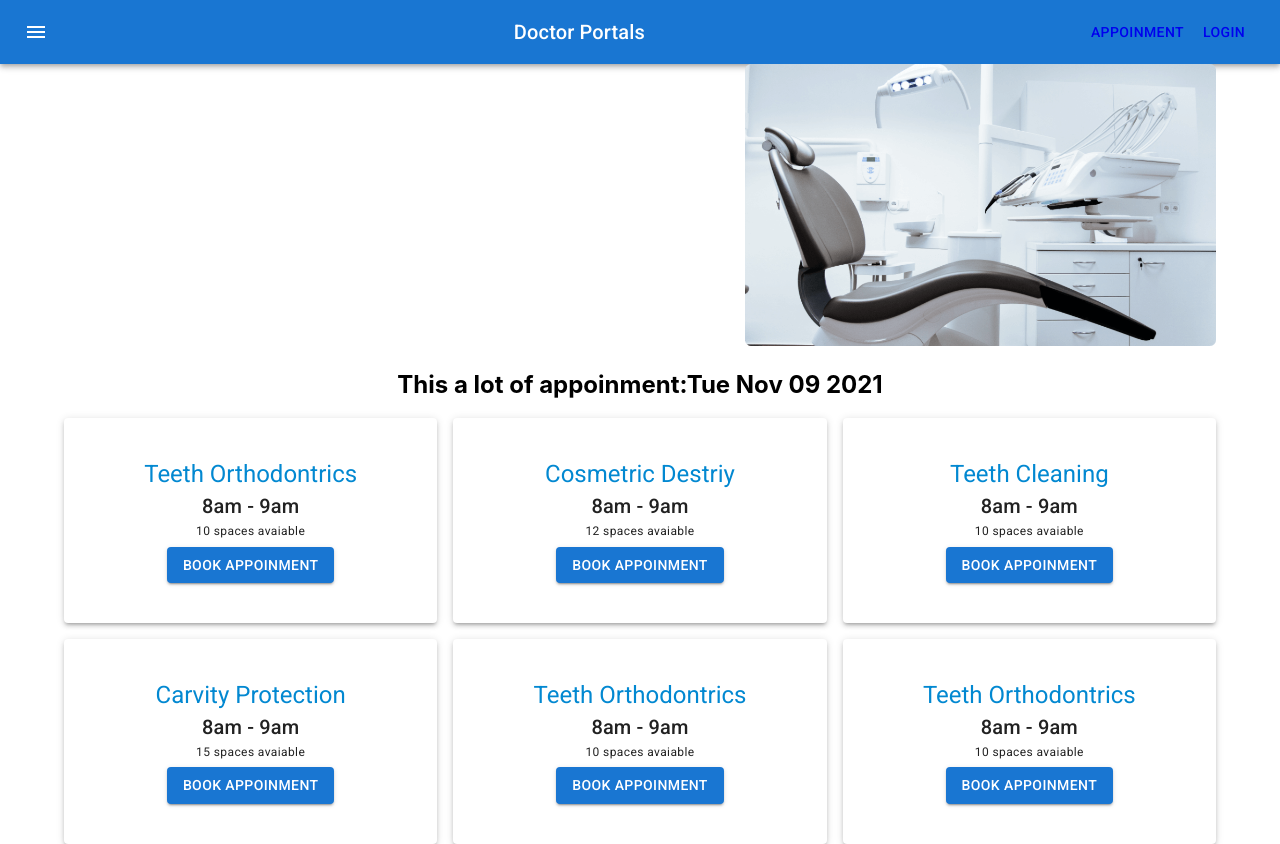
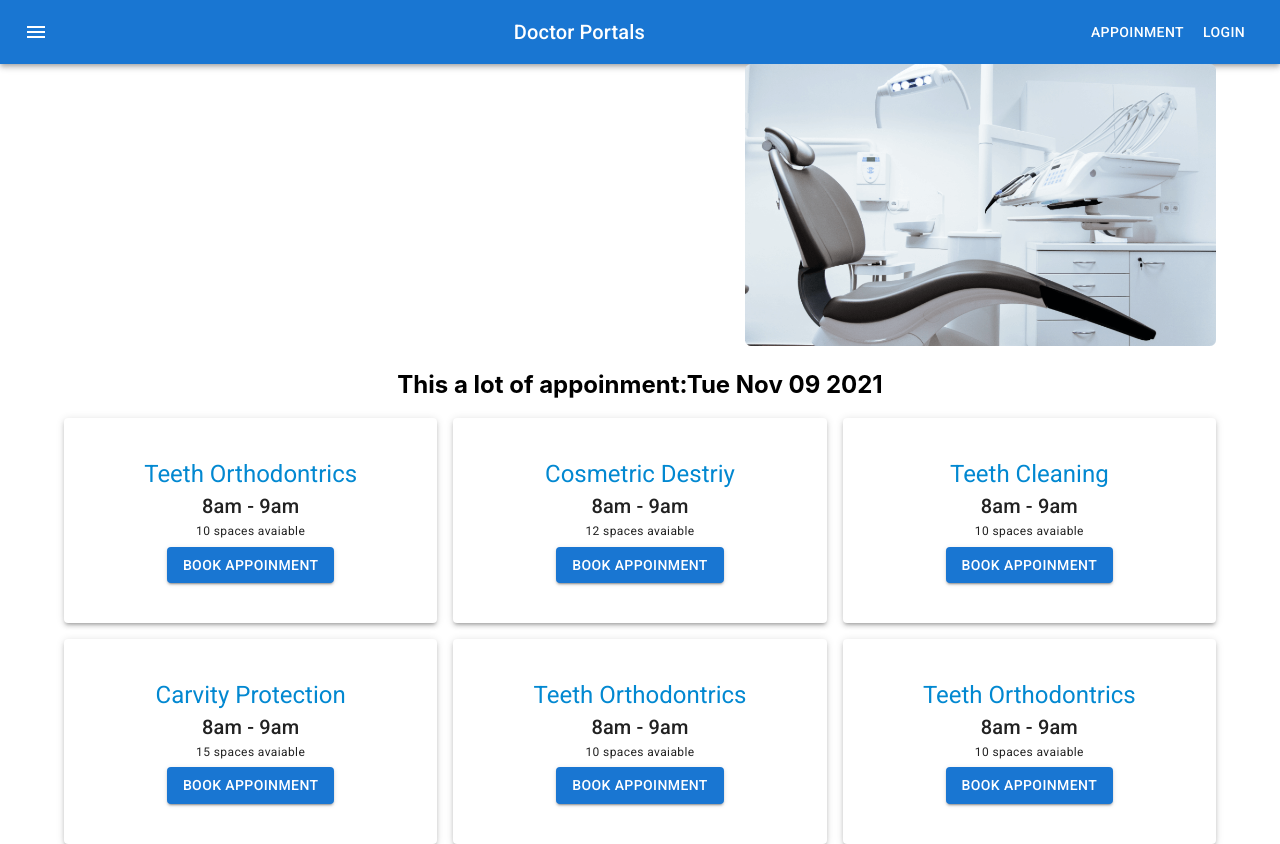
Before and after one commit to bellicose77/doctor-house, a React (Create React App) app: page /appoinment in a window 1280 px wide. Built offline with nearby package versions, Linux system fonts and the light colour scheme; no server answers.

Commit message:
use Auth

```diff
--- a/src/App.js
+++ b/src/App.js
@@ -11,10 +11,12 @@ import Navigation from "./Pages/Shared/Navigation/Navigation";
 import Appoinment from "./Pages/Appoinment/Appoinment/Appoinment";
 import Login from "./Pages/Login/Login/Login";
 import Register from "./Pages/Login/Register/Register";
+import AuthProvider from "./context/AuthProvider";
 
 function App() {
   return (
     <div className="App">
+      <AuthProvider>
         <Router>
 
           <Switch>
@@ -35,6 +37,7 @@ function App() {
             </Route>
           </Switch>
         </Router>
+      </AuthProvider>
     </div>
   );
 }
--- a/src/Pages/Login/Register/Register.js
+++ b/src/Pages/Login/Register/Register.js
@@ -1,17 +1,19 @@
-import { Button, Container, Grid, TextField, Typography } from '@mui/material';
+import { Button, CircularProgress, Container, Grid, TextField, Typography } from '@mui/material';
 import React, { useState } from 'react';
 import { Link } from 'react-router-dom';
+import useAuth from '../../../hooks/useAuth';
 import doct from '../../../images/login.png'
 
 const Register = () => {
-    const { lodingData, setLogingData } = useState({});
+    const [lodingData, setLogingData]
+        = useState({});
+    const { registerUser, isLoading } = useAuth();
     const handleOnchange = e => {
         const field = e.target.name;
-        const valu = e.target.value;
+        const value = e.target.value;
         const newlogingdata = { ...lodingData }
-        newlogingdata[field] = newlogingdata;
+        newlogingdata[field] = value;
         setLogingData(newlogingdata);
-        console.log(field, valu);
 
     }
     const handleLoginSubmit = e => {
@@ -19,6 +21,7 @@ const Register = () => {
             alert("Successful form");
             return
         }
+        registerUser(lodingData.email, lodingData.password)
 
         e.preventDefault();
 
@@ -30,6 +33,9 @@ const Register = () => {
                     <Typography variant="body1" gutterBottom>
                         Register
                     </Typography>
+                    {
+
+                        !isLoading &&
                         <form onSubmit={handleLoginSubmit}>
                             <TextField
                                 sx={{ width: '75%', m: 1 }}
@@ -59,12 +65,14 @@ const Register = () => {
                                 onChange={handleOnchange}
                                 variant="standard"
                             />
-                        <Button type="submit" sx={{ width: '75%', m: 1 }} variant="contained">Sign In</Button>
+                            <Button type="submit" sx={{ width: '75%', m: 1 }} variant="contained">Register</Button>
                             <Link to="/login">
                                 <Button variant="text">Already register?Login here</Button>
                             </Link>
 
                         </form>
+                    }
+                    {isLoading && <CircularProgress color="secondary" />}
                 </Grid>
                 <Grid item xs={12} md={6}>
                     <img style={{ width: '100%' }} src={doct}></img>
--- a/src/Pages/Shared/Navigation/Navigation.js
+++ b/src/Pages/Shared/Navigation/Navigation.js
@@ -7,8 +7,10 @@ import Button from '@mui/material/Button';
 import IconButton from '@mui/material/IconButton';
 import MenuIcon from '@mui/icons-material/Menu';
 import { Link, NavLink } from 'react-router-dom';
+import useAuth from '../../../hooks/useAuth';
 
 const Navigation = () => {
+    const { user, logOut } = useAuth()
     return (
         <div>
             <Box sx={{ flexGrow: 1 }}>
@@ -27,11 +29,14 @@ const Navigation = () => {
                             Doctor Portals
                         </Typography>
                         <Link to="/appoinment">
-                            <Button color="inherit">Appoinment</Button>
+                            <Button sx={{ textDecoration: 'none', color: 'white' }} color="inherit">Appoinment</Button>
                         </Link>
-                        <NavLink to="/login">
-                            <Button color="inherit">Login</Button>
-                        </NavLink>
+                        {
+                            user?.email ? <Button onClick={logOut} color="inherit">Logout</Button> : <NavLink to="/login">
+                                <Button sx={{ textDecoration: 'none', color: 'white' }} color="inherit">Login</Button>
+                            </NavLink>
+                        }
+
 
                     </Toolbar>
                 </AppBar>
--- /dev/null
+++ b/src/context/AuthProvider.js
@@ -0,0 +1,15 @@
+import React, { createContext } from 'react';
+import useFirebase from '../hooks/useFirebase';
+
+export const AuthContext = createContext(null);
+
+const AuthProvider = ({ children }) => {
+    const allContexts = useFirebase();
+    return (
+        <AuthContext.Provider value={allContexts}>
+            {children}
+        </AuthContext.Provider>
+    );
+};
+
+export default AuthProvider;
--- /dev/null
+++ b/src/hooks/useAuth.js
@@ -0,0 +1,9 @@
+import { useContext } from "react";
+import { AuthContext } from "../context/AuthProvider";
+
+const useAuth = () => {
+    const auth = useContext(AuthContext);
+    return auth;
+
+}
+export default useAuth;
--- a/src/hooks/useFirebase.js
+++ b/src/hooks/useFirebase.js
@@ -6,9 +6,11 @@ import { getAuth, createUserWithEmailAndPassword, onAuthStateChanged, signOut, s
 initilaizationAuthentication()
 const useFirebase = () => {
     const [user, setUser] = useState({});
+    const [isLoading, setIsLoading] = useState(true);
     const auth = getAuth();
 
     const registerUser = (email, password) => {
+        setIsLoading(true);
         createUserWithEmailAndPassword(auth, email, password)
             .then((userCredential) => {
                 // Signed in
@@ -19,11 +21,13 @@ const useFirebase = () => {
                 const errorCode = error.code;
                 const errorMessage = error.message;
                 // ..
-            });
+            })
+            .finally(() => setIsLoading(false));
 
     };
 
     const loginUser = (email, password) => {
+        setIsLoading(true);
         signInWithEmailAndPassword(auth, email, password)
             .then((userCredential) => {
                 // Signed in
@@ -33,7 +37,8 @@ const useFirebase = () => {
             .catch((error) => {
                 const errorCode = error.code;
                 const errorMessage = error.message;
-            });
+            })
+            .finally(() => setIsLoading(false));
 
 
     }
@@ -48,6 +53,7 @@ const useFirebase = () => {
             } else {
                 setUser({})
             }
+            setIsLoading(false)
 
         });
         return () => unsubscribe;
@@ -56,17 +62,21 @@ const useFirebase = () => {
     }, []);
 
     const logOut = () => {
+        setIsLoading(true);
         signOut(auth).then(() => {
             // Sign-out successful.
         }).catch((error) => {
             // An error happened.
-        });
+        })
+            .finally(() => setIsLoading(false));
 
     };
 
     return {
         user,
         logOut,
+        isLoading,
+        loginUser,
         registerUser
     }
 
```
Lines whose indentation alone changed are shown as unchanged.
